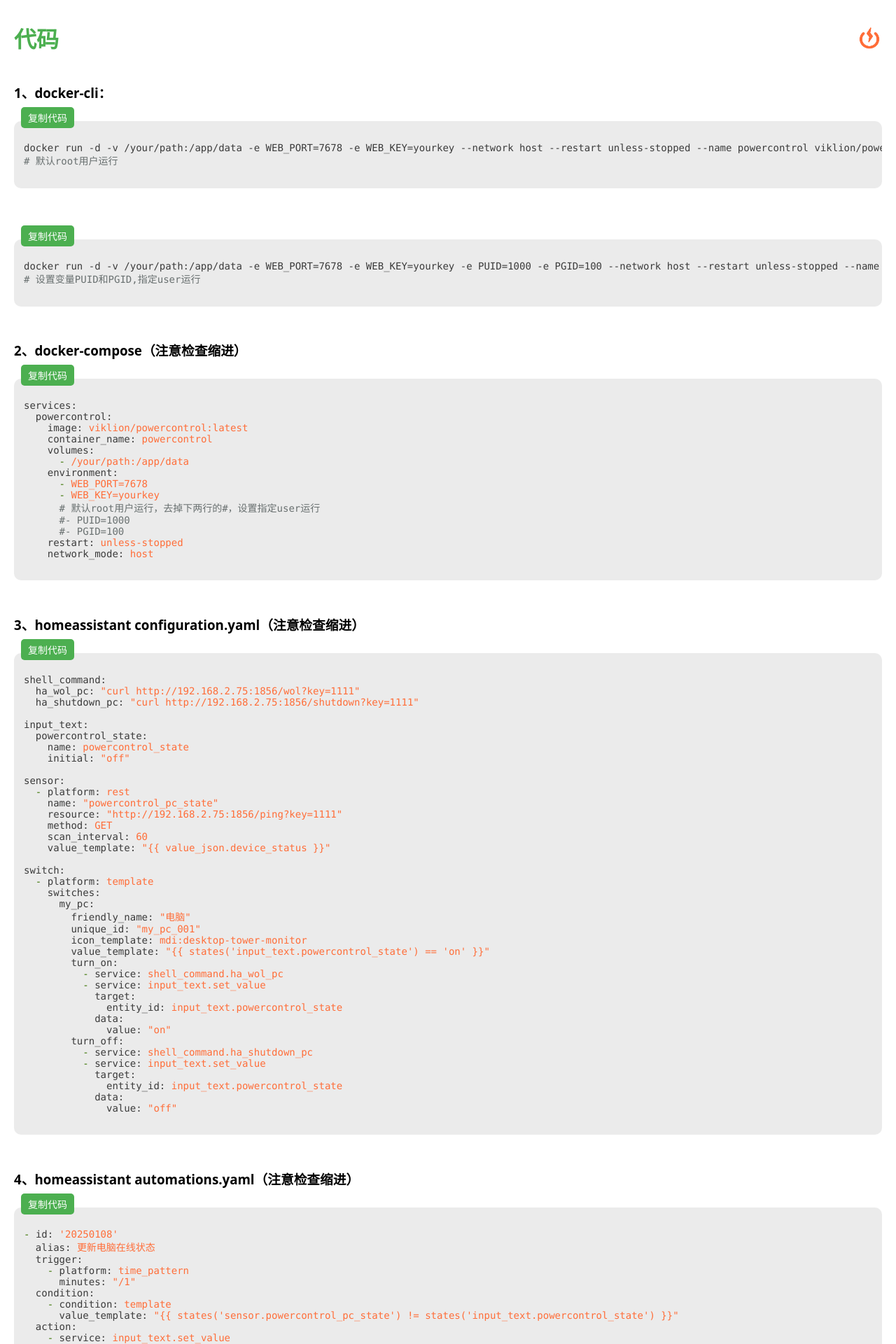
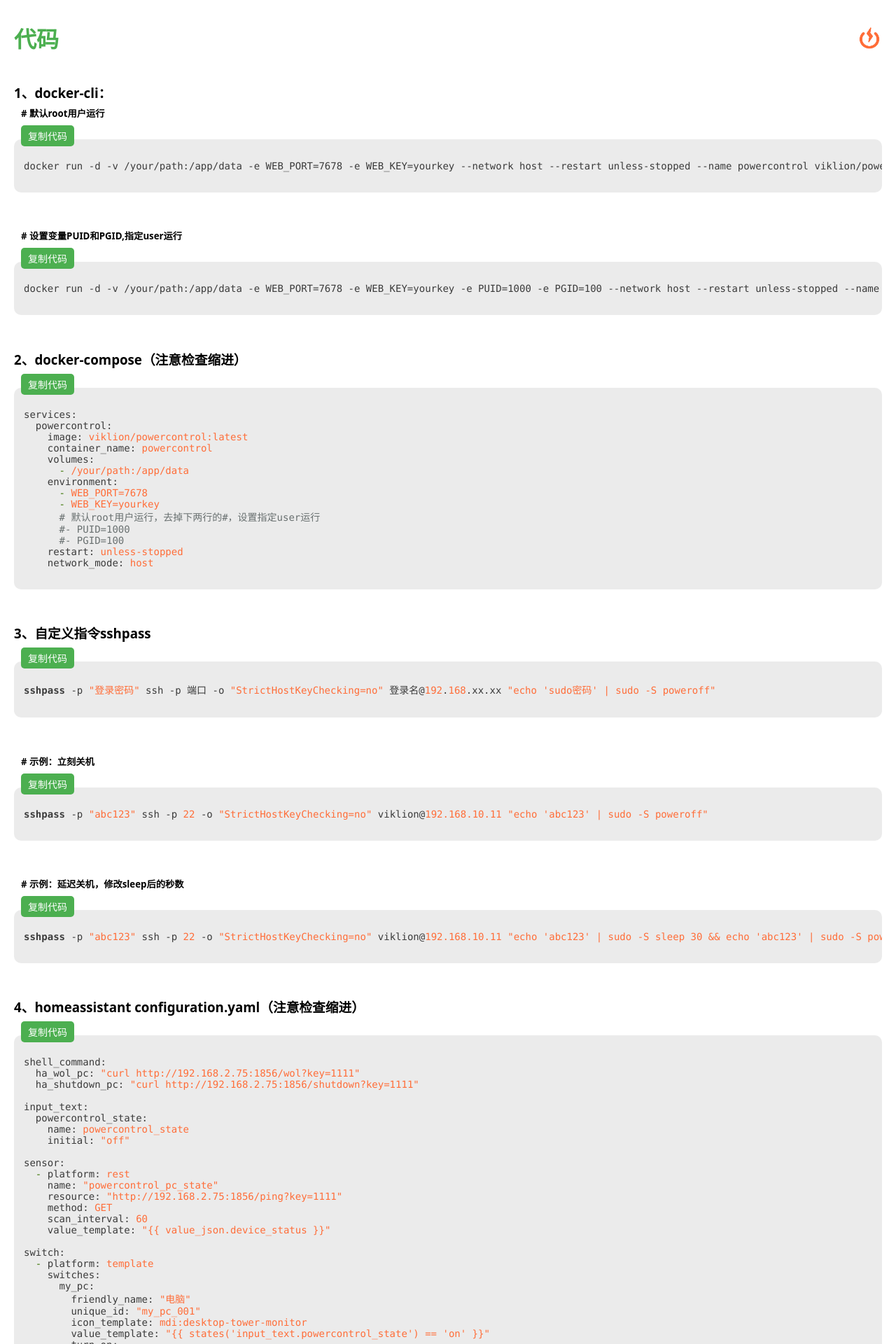
Before and after one commit to viklion/PowerControl, a Flask app: page /code in a window 1280 px wide. Shown: the top 1920 px of the page at 70% size. Run offline with Flask 3, Linux system fonts and the light colour scheme; parts of the project's set-up code (start-up, migrations or seed data) failed here and were passed over.

Commit message:
V2.94 1、更新homeassistant配置代码语法 2、优化自定义指令返回输出 *自定义指令下，超时时长设置小于5秒将强制修改为5秒

```diff
--- a/app/static/css/code.css
+++ b/app/static/css/code.css
@@ -14,6 +14,11 @@ h1 {
 
 h3 {
     margin-bottom: -15px;
+}
+
+h5 {
+    margin-bottom: -15px;
+    margin-left: 10px;
 }
 
 .line-container {
--- a/app/templates/code.html
+++ b/app/templates/code.html
@@ -19,29 +19,30 @@
       <img id="theme-toggle" src="{{ url_for('static', filename='icon-theme.png') }}" alt="PowerControl" class="icon-image"
         title="深色/浅色模式切换">
     </div>
+
 {% raw %}
-    <!-- 第一个代码块 -->
+    <!-- 代码块 -->
     <h3>1、docker-cli：</h3>
+    <h5># 默认root用户运行</h5>
     <pre>
-        <button class="copy-btn" data-clipboard-target="#code-block-1">复制代码</button>
-        <code id="code-block-1">
+        <button class="copy-btn" data-clipboard-target="#code-block-1a">复制代码</button>
+        <code id="code-block-1a">
 docker run -d -v /your/path:/app/data -e WEB_PORT=7678 -e WEB_KEY=yourkey --network host --restart unless-stopped --name powercontrol viklion/powercontrol:latest
-# 默认root用户运行
         </code>
     </pre>
+    <h5># 设置变量PUID和PGID,指定user运行</h5>
+    <pre>
+        <button class="copy-btn" data-clipboard-target="#code-block-1b">复制代码</button>
+        <code id="code-block-1b">
+docker run -d -v /your/path:/app/data -e WEB_PORT=7678 -e WEB_KEY=yourkey -e PUID=1000 -e PGID=100 --network host --restart unless-stopped --name powercontrol viklion/powercontrol:latest
+        </code>
+    </pre>
+
+    <!-- 代码块 -->
+    <h3>2、docker-compose（注意检查缩进）</h3>
     <pre>
         <button class="copy-btn" data-clipboard-target="#code-block-2">复制代码</button>
         <code id="code-block-2">
-docker run -d -v /your/path:/app/data -e WEB_PORT=7678 -e WEB_KEY=yourkey -e PUID=1000 -e PGID=100 --network host --restart unless-stopped --name powercontrol viklion/powercontrol:latest
-# 设置变量PUID和PGID,指定user运行
-        </code>
-    </pre>
-
-    <!-- 第二个代码块 -->
-    <h3>2、docker-compose（注意检查缩进）</h3>
-    <pre>
-        <button class="copy-btn" data-clipboard-target="#code-block-3">复制代码</button>
-        <code id="code-block-3">
 services:
   powercontrol:
     image: viklion/powercontrol:latest
@@ -59,8 +60,31 @@ services:
         </code>
     </pre>
 
-    <!-- 第三个代码块 -->
-    <h3>3、homeassistant configuration.yaml（注意检查缩进）</h3>
+    <!-- 代码块 -->
+    <h3>3、自定义指令sshpass</h3>
+    <pre>
+        <button class="copy-btn" data-clipboard-target="#code-block-3a">复制代码</button>
+        <code id="code-block-3a">
+sshpass -p "登录密码" ssh -p 端口 -o "StrictHostKeyChecking=no" 登录名@192.168.xx.xx "echo 'sudo密码' | sudo -S poweroff"
+        </code>
+    </pre>
+    <h5># 示例：立刻关机</h5>
+    <pre>
+        <button class="copy-btn" data-clipboard-target="#code-block-3b">复制代码</button>
+        <code id="code-block-3b">
+sshpass -p "abc123" ssh -p 22 -o "StrictHostKeyChecking=no" viklion@192.168.10.11 "echo 'abc123' | sudo -S poweroff"
+        </code>
+    </pre>
+    <h5># 示例：延迟关机，修改sleep后的秒数</h5>
+    <pre>
+        <button class="copy-btn" data-clipboard-target="#code-block-3c">复制代码</button>
+        <code id="code-block-3c">
+sshpass -p "abc123" ssh -p 22 -o "StrictHostKeyChecking=no" viklion@192.168.10.11 "echo 'abc123' | sudo -S sleep 30 && echo 'abc123' | sudo -S poweroff"
+        </code>
+    </pre>
+
+    <!-- 代码块 -->
+    <h3>4、homeassistant configuration.yaml（注意检查缩进）</h3>
     <pre>
         <button class="copy-btn" data-clipboard-target="#code-block-4">复制代码</button>
         <code id="code-block-4">
@@ -90,15 +114,15 @@ switch:
         icon_template: mdi:desktop-tower-monitor
         value_template: "{{ states('input_text.powercontrol_state') == 'on' }}"
         turn_on:
-          - service: shell_command.ha_wol_pc
-          - service: input_text.set_value
+          - action: shell_command.ha_wol_pc
+          - action: input_text.set_value
             target:
               entity_id: input_text.powercontrol_state
             data:
               value: "on"
         turn_off:
-          - service: shell_command.ha_shutdown_pc
-          - service: input_text.set_value
+          - action: shell_command.ha_shutdown_pc
+          - action: input_text.set_value
             target:
               entity_id: input_text.powercontrol_state
             data:
@@ -106,21 +130,21 @@ switch:
         </code>
     </pre>
 
-    <!-- 第四个代码块 -->
-    <h3>4、homeassistant automations.yaml（注意检查缩进）</h3>
+    <!-- 代码块 -->
+    <h3>5、homeassistant automations.yaml（注意检查缩进）</h3>
     <pre>
         <button class="copy-btn" data-clipboard-target="#code-block-5">复制代码</button>
         <code id="code-block-5">
 - id: '20250108'
   alias: 更新电脑在线状态
-  trigger:
-    - platform: time_pattern
+  triggers:
+    - trigger: time_pattern
       minutes: "/1"
-  condition:
+  conditions:
     - condition: template
       value_template: "{{ states('sensor.powercontrol_pc_state') != states('input_text.powercontrol_state') }}"
-  action:
-    - service: input_text.set_value
+  actions:
+    - action: input_text.set_value
       target:
         entity_id: input_text.powercontrol_state
       data:
```
Also changed, not shown: app/PCfunctions.py (+6 -3 lines), 3 other files.
